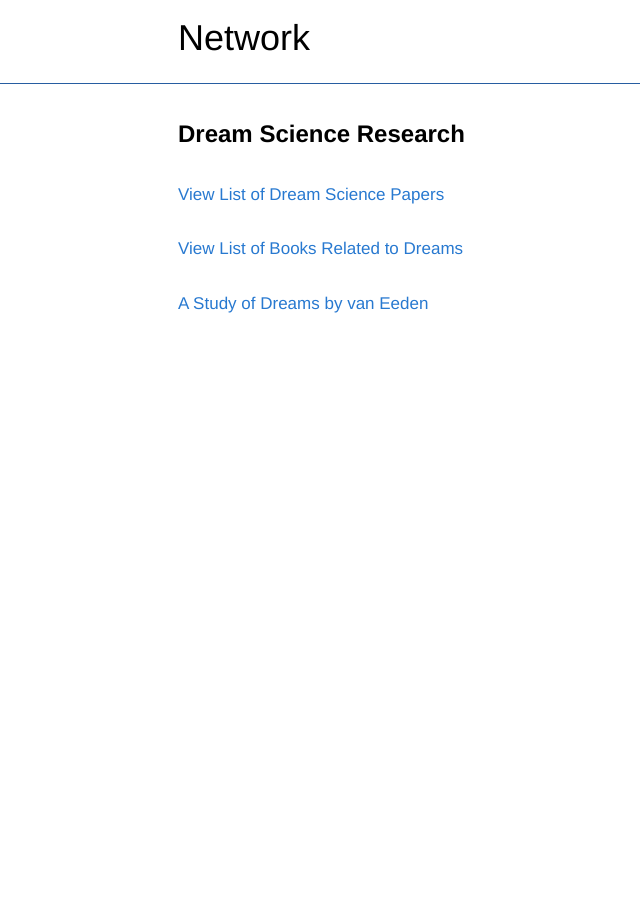
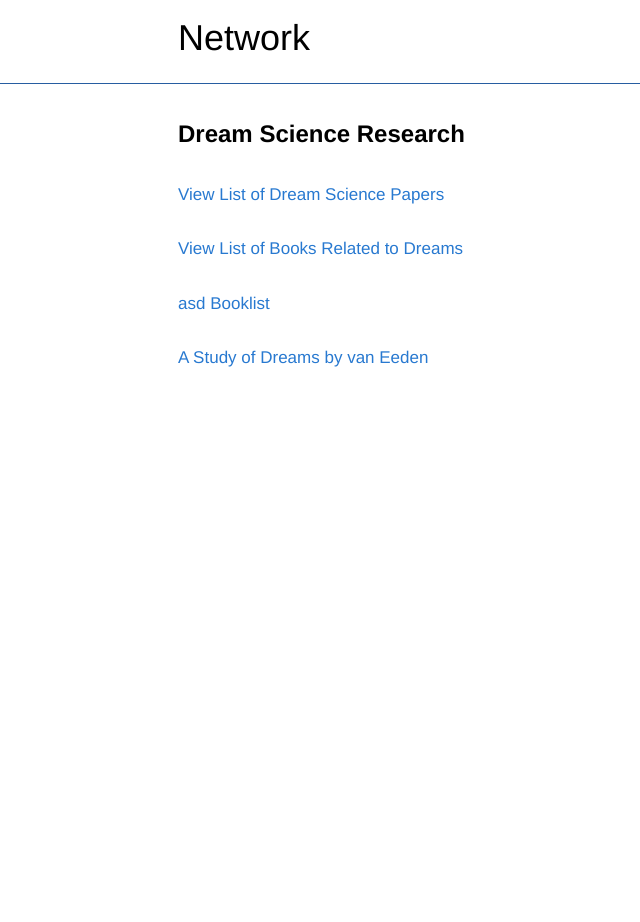
Before and after one commit to networkf/network.github.io, a Jekyll site: the page built from dreamscience.md, in a window 1280 px wide. Shown: the whole page, without its empty margins (97-737 px from the left). Built offline with Jekyll 4.4.1, drawn with Linux system fonts in a browser that asks for light colours; some web fonts are replaced; our own code applies the rules of GitHub Pages for plain Markdown files; the repository's description, which GitHub fills in, is left out; before the commit the page ends 900 px from its top, so only the background shows below that.

Commit message:
Update dreamscience.md

```diff
--- a/dreamscience.md
+++ b/dreamscience.md
@@ -15,4 +15,7 @@ layout: default
 [View List of Books Related to Dreams](https://www.goodreads.com/review/list/95737422-link-daniel?ref=nav_mybooks&shelf=dreams)
 <br>
 <br>
+[asd Booklist](https://www.asdreams.org/books-a-z/)
+<br>
+<br>
 [A Study of Dreams by van Eeden](/dreamsvaneeden)
```
